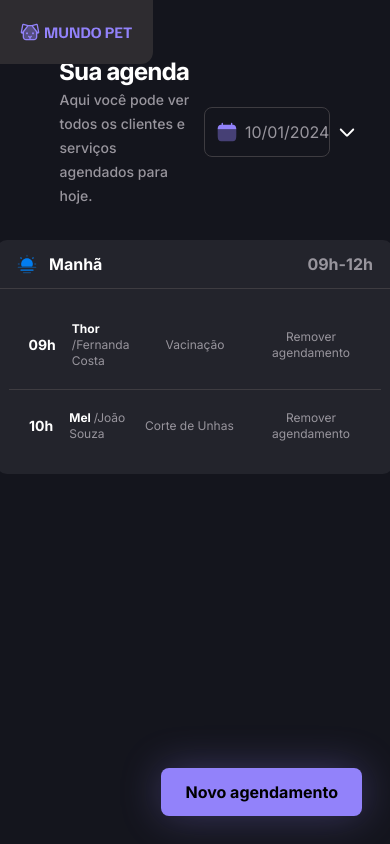
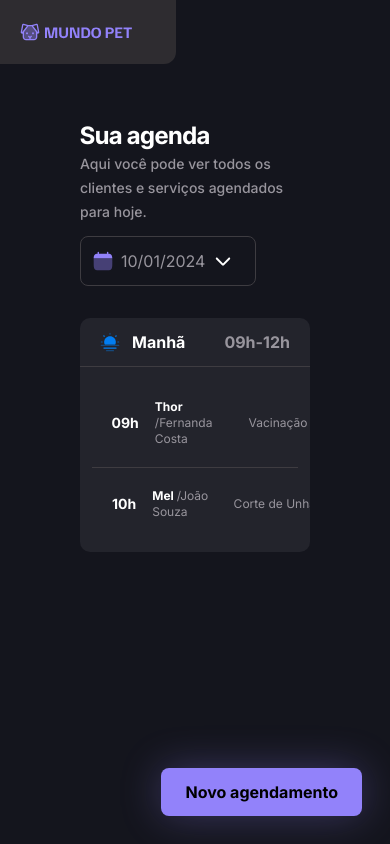
Before and after one commit to Leozinho2831/Mundo-Pet, a website: page index.html in a window 390 px wide. Drawn offline with nearby package versions, Linux system fonts and the light colour scheme.

Commit message:
responsive header in main

```diff
--- a/index.html
+++ b/index.html
@@ -16,20 +16,21 @@
     <title>Mundo Pet</title>
 </head>
 <body class="relative bg-background-page h-screen">
-    <header class="header absolute top-0 left-0 bg-background-logo p-5 rounded-br-xl">
-        <img src="src/Images/Logo.svg" alt="Logo do Mundo pet">
+    <header class="w-44 bg-background-logo p-5 rounded-br-xl">
+        <a href="index.html">
+            <img src="src/Images/Logo.svg" alt="Logo do Mundo pet">
+        </a>
     </header>
     <main class="max-w-[800px] w-full mx-auto px-20 py-14">
-        <section class="flex items-center flex-col">
-            <!-- se colocar flex-wrap aqui o botão nunca fica em cima, procurar metodo, talvez flex-grow para o texto 2 e botão 1 funcione -->
-            <header class="flex items-center justify-between gap-3">
-                <div>
+        <section>
+            <header class="flex flex-wrap items-center justify-between gap-3">
+                <div class="basis-44 flex-1">
                     <h1 class="title text-content-primary">
                         Sua agenda
                     </h1>
                     <p class="pMedium text-content-secondary">Aqui você pode ver todos os clientes e serviços agendados para hoje.</p>
                 </div>
-                <button class="w-44 flex items-center gap-2 rounded-[8px] p-3 border border-border-primary button text-content-secondary">
+                <button class="w-44 basis-44 flex items-center gap-2 rounded-[8px] p-3 border border-border-primary button text-content-secondary">
                     <img src="src/Images/Calendar.svg" alt="Calendário">
                     <p><!-- colocar dia da página por js -->10/01/2024</p>
                     <img src="src/Images/Arrow.svg" alt="Abrir">
@@ -46,7 +47,6 @@
                             <p class="lLarge text-content-secondary"><!-- texto por js -->09h-12h</p>
                         </div>
                         <div class="p-3">
-                            <!-- bem provavel que deve ser necessário criar media querry para responsivar, sem ideias de responsivar -->
                             <div class="grid grid-cols-[repeat(3,_minmax(100px,_200px))] items-center justify-items-center gap-4 p-5">
                                 <div class="flex items-center gap-4">
                                     <p class="lMedium text-content-primary"><!-- horas do começo do atendimento, por js -->09h</p>
@@ -55,7 +55,7 @@
                                 <p class="pSmall text-content-secondary"><!--o que vai fazer-->Vacinação</p>
                                 <button class="pSmall text-content-secondary">Remover agendamento</button>
                             </div>
-                            <div class="grid grid-cols-[repeat(3,_minmax(100px,_200px))] items-center gap-4 p-5 border-t border-border-primary">
+                            <div class="grid grid-cols-[repeat(3,_minmax(100px,_200px))] items-center justify-items-center gap-4 p-5 border-t border-border-primary">
                                 <div class="flex items-center gap-4">
                                     <p class="lMedium text-content-primary"><!-- horas do começo do atendimento, por js -->10h</p>
                                     <p class="lSmall text-content-primary"><!--nome do cachorro e da pessoa-->Mel <span class="pSmall text-content-secondary">/João Souza</span></p>
```
Also changed, not shown: src/output.css.
